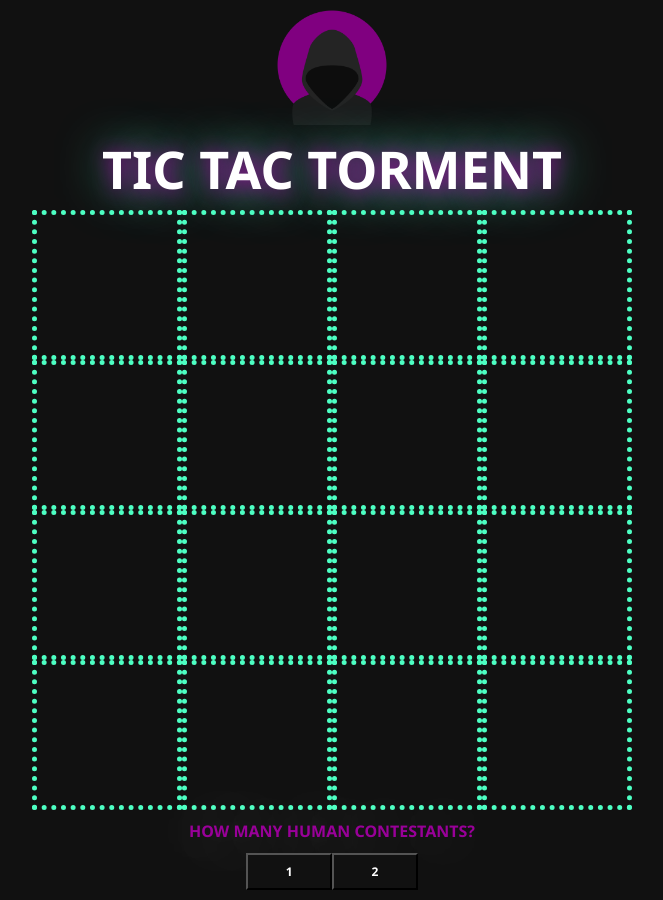
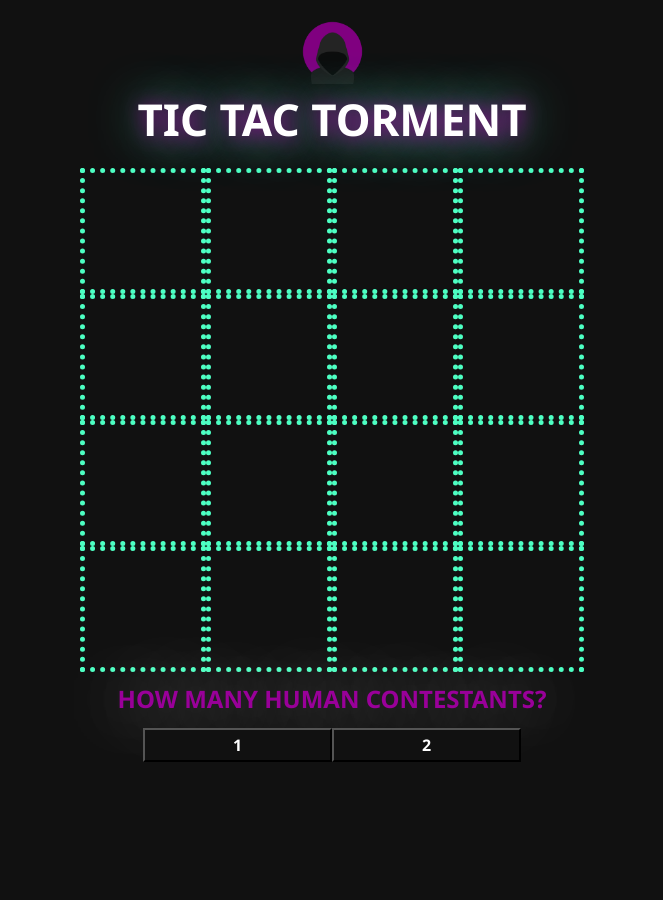
Before and after one commit to f1ux1uxday/tictactorment, a React (Create React App) app: page / in a window 1280 px wide. Shown: the whole page, without its empty margins (308-971 px from the left). After the commit the page ends 800 px from the top, so only its background shows below. Built offline with nearby package versions, Linux system fonts and the light colour scheme.

Commit message:
improved styling and layout for tablets and small laptops

```diff
--- a/src/App.css
+++ b/src/App.css
@@ -620,3 +620,356 @@ and (orientation : landscape) {
     padding: 4px 11px;
   }
 }
+
+@media only screen
+and (min-device-width : 412px)
+and (max-device-width : 736px)
+and (orientation : portrait) {
+  .App-logo {
+    height: 85px;
+  }
+
+  .App-header {
+    height: 58px;
+    margin-top: 15%;
+    margin-bottom: 0px;
+  }
+
+  h2 {
+    font-size: 2rem;
+    margin-top: 1px;
+    margin-bottom: 10px;
+  }
+
+  .board {
+    width: 344px;
+    height: 344px;
+    margin-top: 20%;
+  }
+
+  .square {
+    height: 86px;
+    width: 86px;
+    font-size: 3.75em;
+  }
+
+  .config {
+    margin-top: -8%;
+  }
+
+  label {
+    display:inline;
+    font-size: .75rem;
+    margin-top: 14%;
+  }
+
+  #how-many {
+    margin-top: 10%;
+  }
+
+  .ok {
+    display: flex;
+    margin: auto;
+  }
+
+  input {
+    font-family: 'Noto Sans', sans-serif;
+    font-weight: bold;
+    font-size: .6rem;
+    text-align: center;
+    background-color: #333;
+    color: #4dffc3;
+    margin-top: 17px;
+    margin-bottom: 4px;
+    margin-left: 5px;
+  }
+
+  #ready {
+    font-family: 'Noto Sans', sans-serif;
+    font-weight: bold;
+    font-size: .75rem;
+    background-color: #111;
+    color: #ddd;
+    padding: 4px 5px;
+    margin: 10px;
+    margin-top: 7.5%;
+  }
+
+  .results {
+    font-size: .45rem;
+    margin-top: -3.5%;
+  }
+
+  #reset {
+    font-size: .75rem;
+    padding: 4px 5px;
+    margin-top: 5px
+  }
+}
+
+@media only screen
+and (min-device-width : 768px)
+and (max-device-width : 1366px)
+and (orientation : landscape) {
+  .App-logo {
+    height: 100px;
+  }
+
+  .App-header {
+    height: 88px;
+    margin-top: 1.5%;
+    margin-bottom: 0px;
+  }
+
+  h2 {
+    font-size: 3.2rem;
+    margin-top: 0px;
+    margin-bottom: 10px;
+  }
+
+  .board {
+    width: 660px;
+    height: 660px;
+    margin-top: 6.66%;
+  }
+
+  .square {
+    height: 165px;
+    width: 165px;
+    font-size: 10em;
+  }
+
+  .config {
+    display: flex;
+    flex-direction: column;
+    justify-content: center;
+    height: 33%;
+    /* margin: auto; */
+  }
+
+  #button-row {
+    width: 50%;
+    margin: auto;
+    margin-top: -1.7%;
+  }
+
+  #set-players {
+    font-size: 1.5rem;
+    padding: 4px;
+    margin: auto;
+  }
+
+  .form-group {
+    display: flex;
+    flex-direction: row;
+    margin: auto;
+    margin-top: .5%;
+    padding-bottom: 1.5%;
+  }
+
+  label {
+    display:inline;
+    /*flex-direction: row;
+    flex-wrap: wrap;*/
+    font-family: 'Noto Sans', sans-serif;
+    font-weight: bold;
+    font-size: 1.5rem;
+    text-shadow: .25px .25px 75px #ddd;
+    color: #990099
+  }
+
+  #how-many {
+    font-size: 1.75rem;
+  }
+
+  input {
+    font-family: 'Noto Sans', sans-serif;
+    font-weight: bold;
+    font-size: 1.4rem;
+    text-align: center;
+    background-color: #333;
+    color: #4dffc3;
+    margin-left: 6px;
+    margin-right: 6px;
+  }
+
+  #ready {
+    font-family: 'Noto Sans', sans-serif;
+    font-weight: bold;
+    font-size: 1.5rem;
+    background-color: #111;
+    color: #ddd;
+    padding: 5px 15px;
+    width: 20%;
+    margin: auto;
+  }
+
+  #endgame-text {
+    font-size: 1.75rem;
+  }
+
+  #reset {
+    font-size: 1.45rem;
+    padding: 4px 11px;
+  }
+}
+
+@media only screen
+and (min-device-width : 768px)
+and (max-device-width : 1024px)
+and (orientation : landscape) {
+  .App-logo {
+    height: 65px;
+  }
+
+  h2 {
+    font-size: 2.75rem;
+  }
+
+  .board {
+    width: 504px;
+    height: 504px;
+    margin-top: 4.75%;
+  }
+
+  .square {
+    width: 126px;
+    height: 126px;
+    font-size: 8rem;
+  }
+
+  #how-many {
+    font-size: 1.5rem;
+  }
+
+  #button-row {
+    margin-top: -2.75%;
+  }
+
+  #set-players {
+    font-size: 1rem;
+  }
+
+  label {
+    font-size: 1.25rem;
+  }
+
+  input {
+    font-size: 1.25rem;
+  }
+
+  #ready {
+    font-size: 1rem;
+    margin-top: -.5%;
+    margin-bottom: 1.75%;
+    width: 25%;
+  }
+
+  .results {
+    margin-top: -0.5%;
+  }
+
+  #endgame-text {
+    font-size: 1.5rem;
+  }
+
+  #reset {
+    font-size: 1rem;
+    margin-top: -.5%;
+  }
+}
+
+@media only screen
+and (min-device-width : 769px)
+and (max-device-width : 1366px)
+and (orientation : portrait) {
+  .App-logo {
+    height: 150px;
+  }
+
+  .App-header {
+    height: 58px;
+    margin-top: 8%;
+    margin-bottom: 0px;
+  }
+
+  h2 {
+    font-size: 4.2rem;
+    margin-top: 1px;
+    margin-bottom: 10px;
+  }
+
+  .board {
+    width: 736px;
+    height: 736px;
+    margin-top: 20%;
+  }
+
+  .square {
+    height: 184px;
+    width: 184px;
+    font-size: 10rem;
+  }
+
+  .config {
+    margin-top: -3%;
+  }
+
+  #button-row {
+    margin-top: 3%;
+  }
+
+  #set-players {
+    font-size: 1.75rem;
+  }
+
+  label {
+    display:inline;
+    font-size: 1.75rem;
+    margin-top: 25%;
+  }
+
+  #how-many {
+    font-size: 2rem;
+    margin-top: 13.5%;
+  }
+
+  .ok {
+    display: flex;
+    margin: auto;
+  }
+
+  input {
+    font-family: 'Noto Sans', sans-serif;
+    font-weight: bold;
+    font-size: 1.25rem;
+    text-align: center;
+    background-color: #333;
+    color: #4dffc3;
+    margin-top: 27%;
+    margin-bottom: 4px;
+    margin-left: 5px;
+  }
+
+  #ready {
+    font-family: 'Noto Sans', sans-serif;
+    font-weight: bold;
+    font-size: 1.75rem;
+    background-color: #111;
+    color: #ddd;
+    padding: 2px 15px;
+    margin: 10px;
+    margin-top: 8.5%;
+  }
+
+  .results {
+    font-size: 1.45rem;
+    margin-top: -0%;
+  }
+
+  #reset {
+    font-size: 1.75rem;
+    padding: 8px 15px;
+    margin-top: 5px
+  }
+}
```
